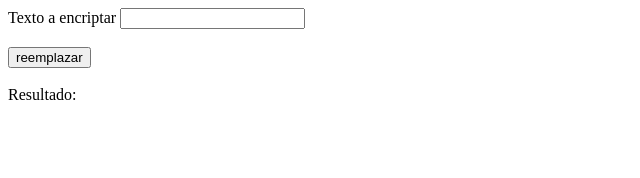
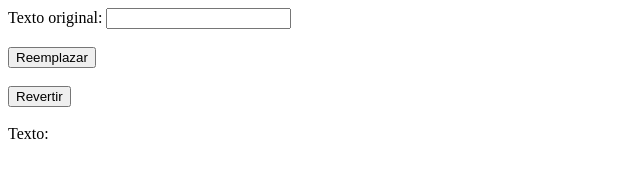
Before and after one commit to Gibransan/desafio1-ONE, a plain HTML site: page index.html in a window 1280 px wide. Shown: the whole page, without its empty margins (0-640 px from the left). Drawn offline with Linux system fonts and the light colour scheme.

Commit message:
Script terminado y html de ejemplo en proceso

```diff
--- a/index.html
+++ b/index.html
@@ -2,21 +2,18 @@
 <html lang="en">
 <head>
      <meta charset="UTF-8">
-     <meta http-equiv="X-UA-Compatible" content="IE=edge">
      <meta name="viewport" content="width=device-width, initial-scale=1.0">
+     <script src="./script.js"></script>
      <title>Desafió encriptador</title>
-     <script src="/script.js"></script>
 </head>
 <body>
-     <form action="">
-          <label for="original-text">Texto a encriptar</label>
-          <input type="text" id="original-text"><br><br>
+     <section>
+          <label for="texto-original">Texto original:</label>
+          <input type="text" id="texto-original"><br><br>
+          <input type="button" value="Reemplazar" onclick="reemplazarVocales()"><br><br>
+          <input type="button" value="Revertir" onclick="revertirReemplazo()"><br><br>
+          <label for="texto-reemplazado">Texto:</label>
+          <p id="texto-reemplazado"></p>
+     </section>
 
-          <input type="button" value="reemplazar" onclick="reemplazarVocales()"><br><br>
-
-          <label for="encripted-text">Resultado:</label>
-          <p id="encripted-text"></p>
-
-     </form>
-</body>
 </html>
--- a/script.js
+++ b/script.js
@@ -1,9 +1,9 @@
 function reemplazarVocales() {
-    let originalText = document.getElementById("original-text").value;
-    let encriptedText = "";
+     let textoOriginal = document.getElementById("texto-original").value;
+     let textoReemplazado = "";
 
-    for (let i = 0; i < originalText.length; i++) {
-        let letra = originalText.chartAt(i);
+     for (let i = 0; i < textoOriginal.length; i++) {
+          let letra = textoOriginal.charAt(i);
           let reemplazo = "";
 
           switch (letra) {
@@ -26,8 +26,22 @@ function reemplazarVocales() {
                reemplazo = letra;
           }
 
-        encriptedText += reemplazo;
+     textoReemplazado += reemplazo;
      }
 
-    document.getElementById("encriptedText").innerHTML = encriptedText;
+     document.getElementById("texto-reemplazado").innerHTML = textoReemplazado;
 }
+
+function revertirReemplazo() {
+     let textoOriginal = document.getElementById("texto-original").value;
+     let textoReemplazado = "";
+
+     textoReemplazado = textoOriginal
+          .replace(/ai/g, 'a')
+          .replace(/enter/g, 'e')
+          .replace(/imes/g, 'i')
+          .replace(/ober/g, 'o')
+          .replace(/ufat/g, 'u');
+
+     document.getElementById("texto-reemplazado").innerHTML = textoReemplazado;
+     }
```
Lines whose indentation alone changed are shown as unchanged.
